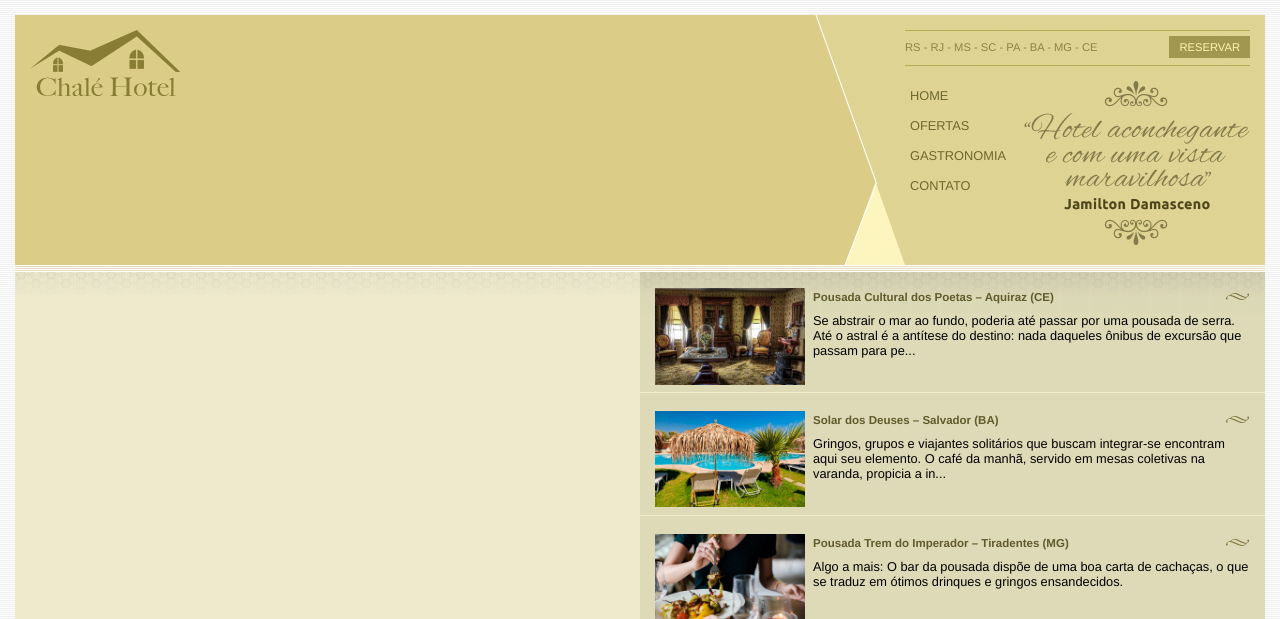
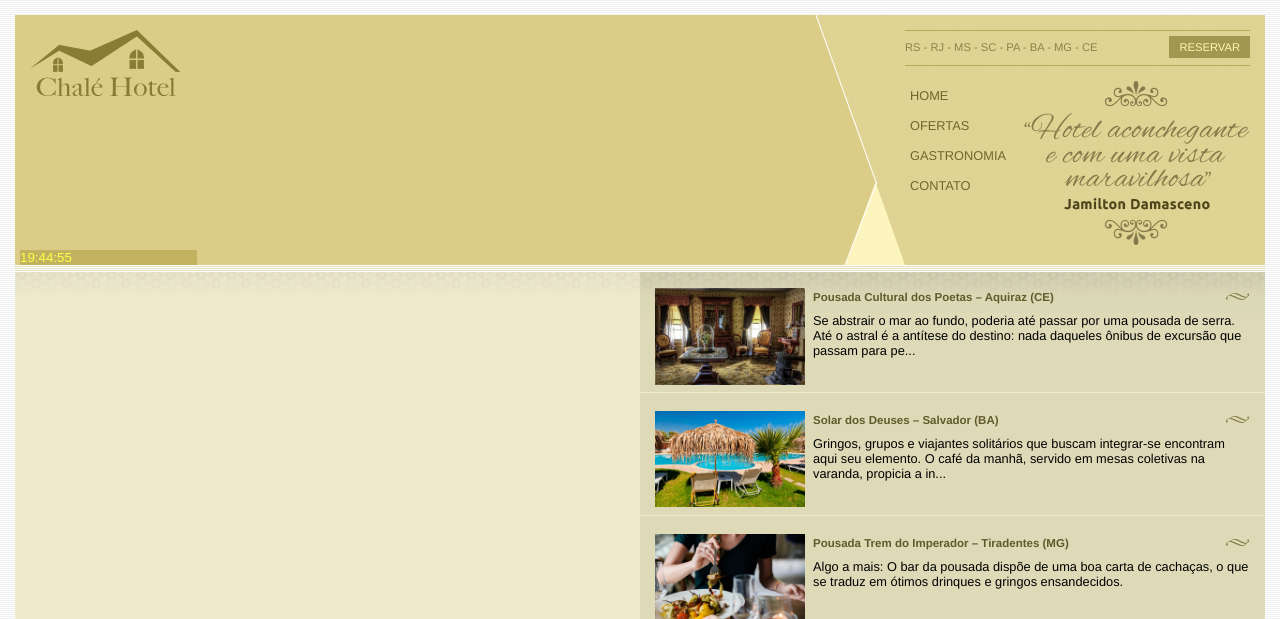
Before and after one commit to schmidtrafael/ChaleDeHotel, a plain HTML site: page index.html in a window 1280 px wide. Shown: the top 619 px of the page. Drawn offline with Linux system fonts and the light colour scheme.

Commit message:
Relogio
Relogio com JS

```diff
--- a/css/estilo.css
+++ b/css/estilo.css
@@ -3,6 +3,22 @@
 * {
 	margin:0;
 	padding: 0;
+}
+
+/*#clock {
+	padding-top: 26%;
+	font-family: 'Franklin Gothic Medium', 'Arial Narrow', Arial, sans-serif;
+}*/
+
+#rel {
+	position: absolute;
+	top: 235px;
+	left: 5px;
+	z-index: 3;
+	font-family: Arial, Helvetica, sans-serif;
+	color: rgb(252, 255, 71);
+	background-color: #c2b15f;
+	border: #000;
 }
 
 body {
--- a/index.html
+++ b/index.html
@@ -6,7 +6,6 @@
 	<link rel="stylesheet" type="text/css" href="css/estilo.css">
 </head>
 <body>
-
 	<div id="container"><!-- inicio container-->
 		<div id="topo"><!-- inicio topo-->
 
@@ -14,6 +13,9 @@
 				<h1 class="logo">
 					<a href="">Chalé Hotel</a>
 				</h1>
+			</div>
+			<div id="clock">
+				<input type="text" id="rel">
 			</div>
 
 			<div id="area-menu">
@@ -152,6 +154,6 @@
 		</div>
 
 	</div><!--/ fim container-->
-
+	<script src="script.js" defer></script>
 </body>
 </html>
--- /dev/null
+++ b/script.js
@@ -0,0 +1,22 @@
+function relogio(){
+    var data=new Date();
+    var hor=data.getHours();
+    var min=data.getMinutes();
+    var seg=data.getSeconds();
+
+    if(hor < 10){
+        hor="0"+hor;
+    }
+    if(min < 10){
+        min="0"+min;
+    }
+    if(seg < 10){
+        seg="0"+seg;
+    }
+
+    var horas=hor + ":" + min + ":" + seg;
+
+    document.getElementById("rel").value=horas;
+}
+
+var timer=setInterval(relogio,1000);
```
